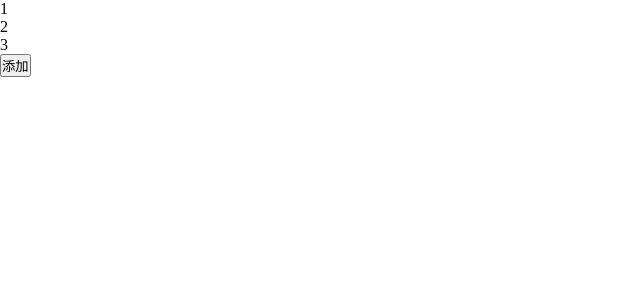
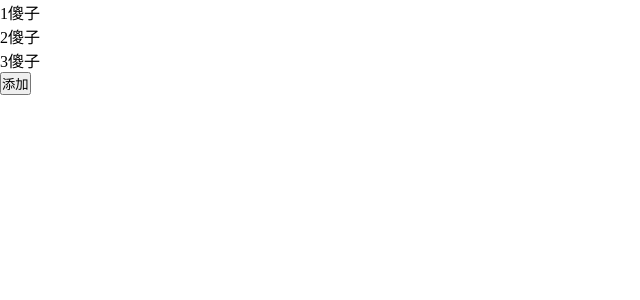
Before and after one commit to MaChenXu123/Portable, a React (Vite) app in the folder code/react/vite-project/: page / in a window 1280 px wide. Shown: the top 300 px of the page, without its empty margins (0-640 px from the left). Built offline with nearby package versions, Linux system fonts and the light colour scheme.

Commit message:
props 的用法

```diff
--- a/code/react/vite-project/src/App.jsx
+++ b/code/react/vite-project/src/App.jsx
@@ -3,6 +3,7 @@ import React from "react";
 class App extends React.Component{
 
     constructor(props){
+        console.log(props.name)
         super(props)
         this.state={
             a:[1,2,3]
@@ -14,7 +15,7 @@ class App extends React.Component{
 
                 {this.state.a.map((value,index)=>{
                     return <div key={index}>
-                        {value}
+                        {value}{this.props.name}
                      </div>
                 })}
 
--- a/code/react/vite-project/src/main.jsx
+++ b/code/react/vite-project/src/main.jsx
@@ -7,6 +7,6 @@ import App from './App'
 ReactDOM.createRoot(document.getElementById('root')).render(
   <React.StrictMode>
     {/* <App /> */}
-    <App />
+    <App name={"傻子"} />
   </React.StrictMode>
 )
```
